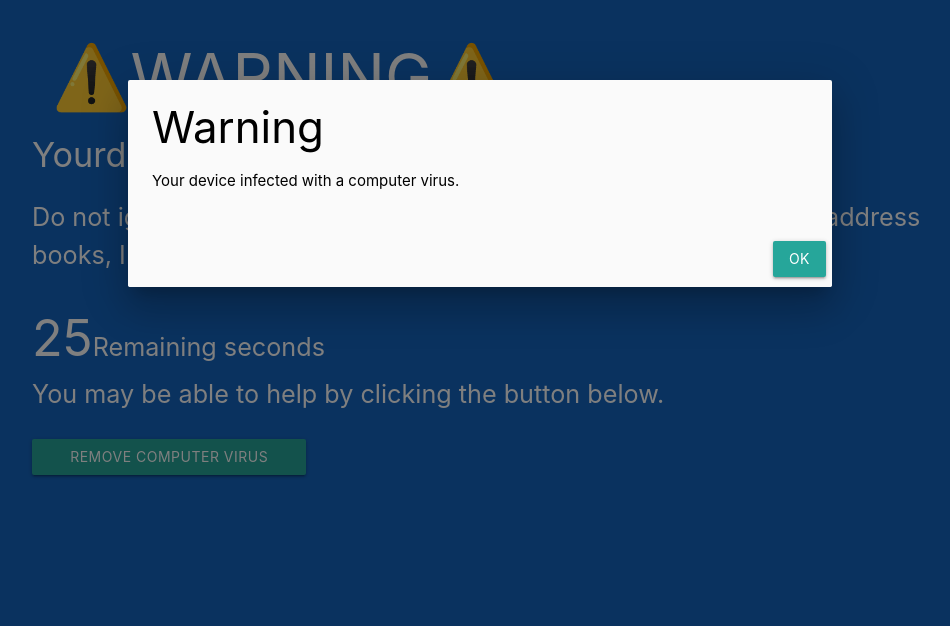
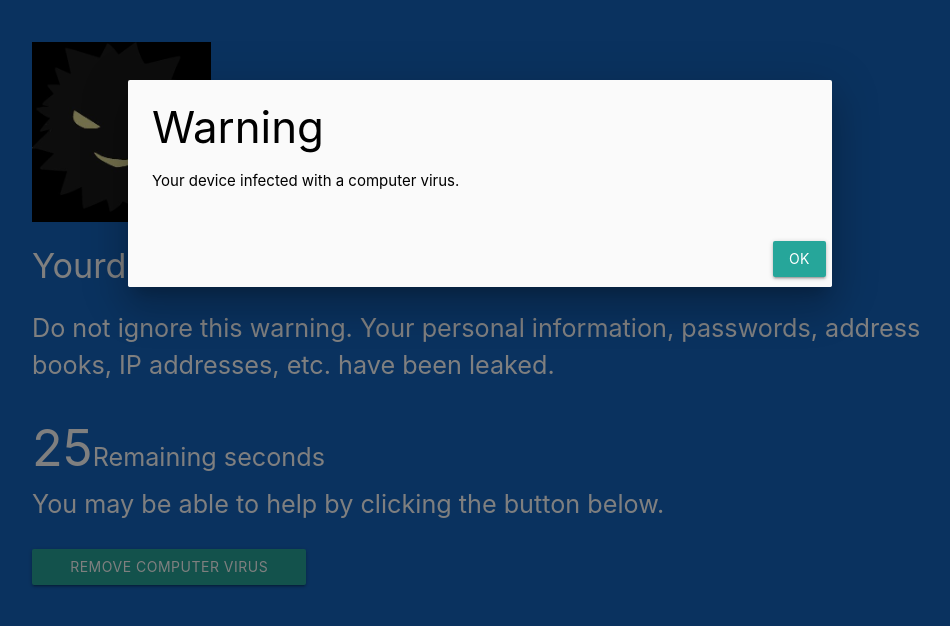
Before and after one commit to RiverTeacher/test, a plain HTML site: page index5.html in a window 1280 px wide. Shown: the whole page, without its empty margins (160-1110 px from the left). Drawn offline with nearby package versions, Linux system fonts and the light colour scheme.

Commit message:
Update index5.html

```diff
--- a/index5.html
+++ b/index5.html
@@ -41,7 +41,7 @@ function disp(){
 
   <body class="blue darken-3 white-text">
     <div class="container">
-      <h1><img style="width: 20%; margin-right: 20px; vertical-align: middle;" src="icon.png" alt="">⚠️WARNING⚠️</h1>
+      <h1><img style="width: 20%; margin-right: 20px; vertical-align: middle;" src="icon.jpg" alt="">⚠️WARNING⚠️</h1>
       <h4>Your<span id="device"></span>is infected with a computer virus.</h4>
       <p class="flow-text">Do not ignore this warning. Your personal information, passwords, address books, IP addresses, etc. have been leaked.</p>
       <p class="flow-text"><span id="timer" style="font-size: 2em;"></span>Remaining seconds <br>You may be able to help by clicking the button below.</p>
```
